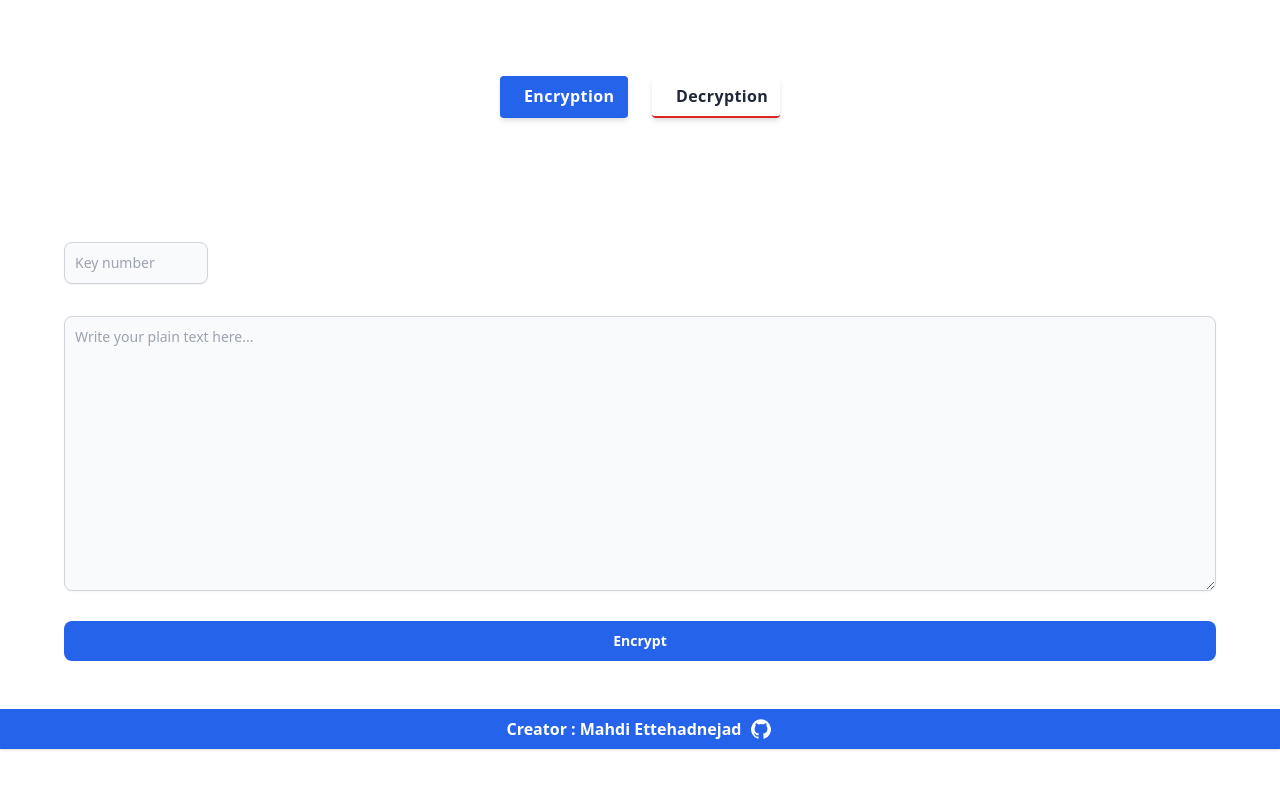
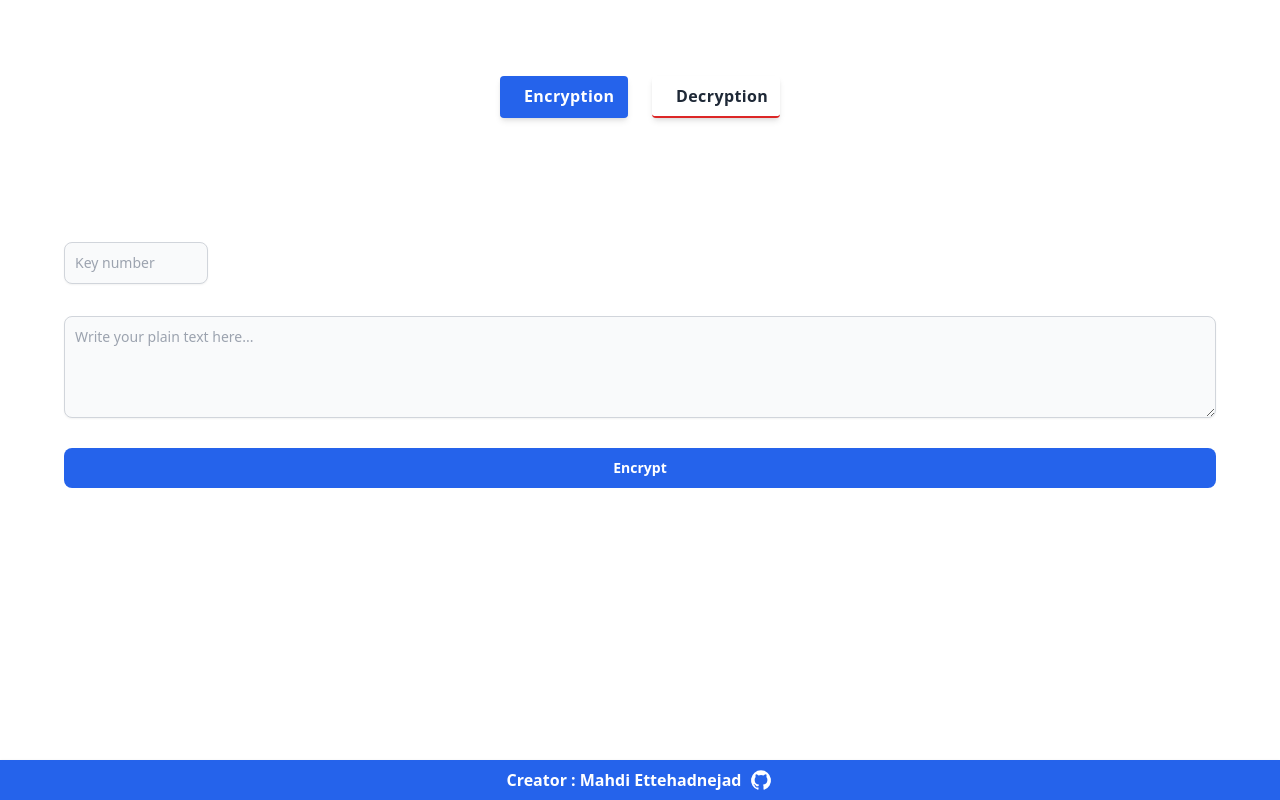
Before and after one commit to mahdi-eth/Encryption-Webapp, a React (Vite) app in the folder view/: page / in a window 1280 px wide. Built offline with nearby package versions, Linux system fonts and the light colour scheme.

Commit message:
Update v1.0.1

```diff
--- a/view/src/App.jsx
+++ b/view/src/App.jsx
@@ -6,7 +6,7 @@ function App() {
   const [encryptionActive, encryptionActivator] = useState(true);
 
   return (
-        <>
+    <div className="min-h-screen flex flex-col">
       <HeadBtns
         condition={encryptionActive}
         encryptionActivator={encryptionActivator}
@@ -15,11 +15,11 @@ function App() {
         condition={encryptionActive}
         encryptionActivator={encryptionActivator}
       />
-            <Footer
-                condition={encryptionActive}
-                encryptionActivator={encryptionActivator}
-            />
-        </>
+      <div className="flex-grow"></div>
+      <div className="fixed bottom-0 left-0 right-0">
+        <Footer condition={encryptionActive} />
+      </div>
+    </div>
   );
 }
 
--- a/view/src/components/encryption/index.jsx
+++ b/view/src/components/encryption/index.jsx
@@ -36,7 +36,7 @@ export function Encryption({ condition }) {
     const keyInputClasses =
         "w-36 rounded-lg shadow-sm bg-gray-50 focus-visible:ring transition duration-75 focus:outline-none border border-gray-300 text-gray-900 text-sm block p-2.5 dark:bg-gray-700 dark:border-gray-600 dark:placeholder-gray-400 dark:text-white";
     const textInputClasses =
-        "w-full min-h-275 bg-gray-50 shadow-sm rounded-lg focus-visible:ring transition duration-75 focus:outline-none p-2.5 text-sm text-gray-900 border border-gray-300 dark:bg-gray-700 dark:border-gray-600 dark:placeholder-gray-400 dark:text-white";
+        "w-full bg-gray-50 shadow-sm rounded-lg focus-visible:ring transition duration-75 focus:outline-none p-2.5 text-sm text-gray-900 border border-gray-300 dark:bg-gray-700 dark:border-gray-600 dark:placeholder-gray-400 dark:text-white";
     const transformBtnClasses =
         "text-white w-full font-bold rounded-lg transition duration-200 focus:ring-4 text-sm px-5 py-2.5 mr-2 mb-2 focus:outline-none";
 
```
Also changed, not shown: 5 other files (tests, documents, lock files or other folders). Lines whose indentation alone changed are shown as unchanged.
